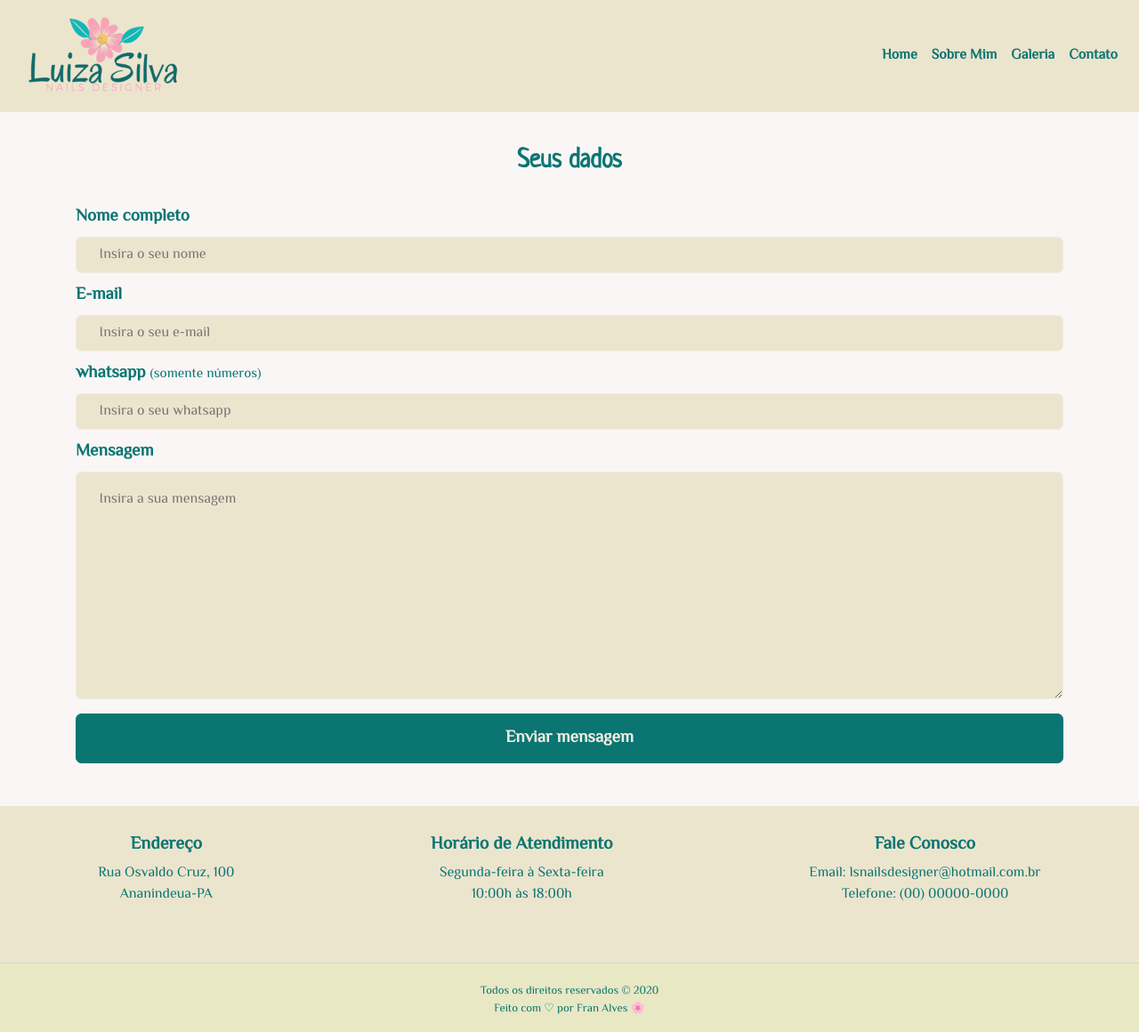
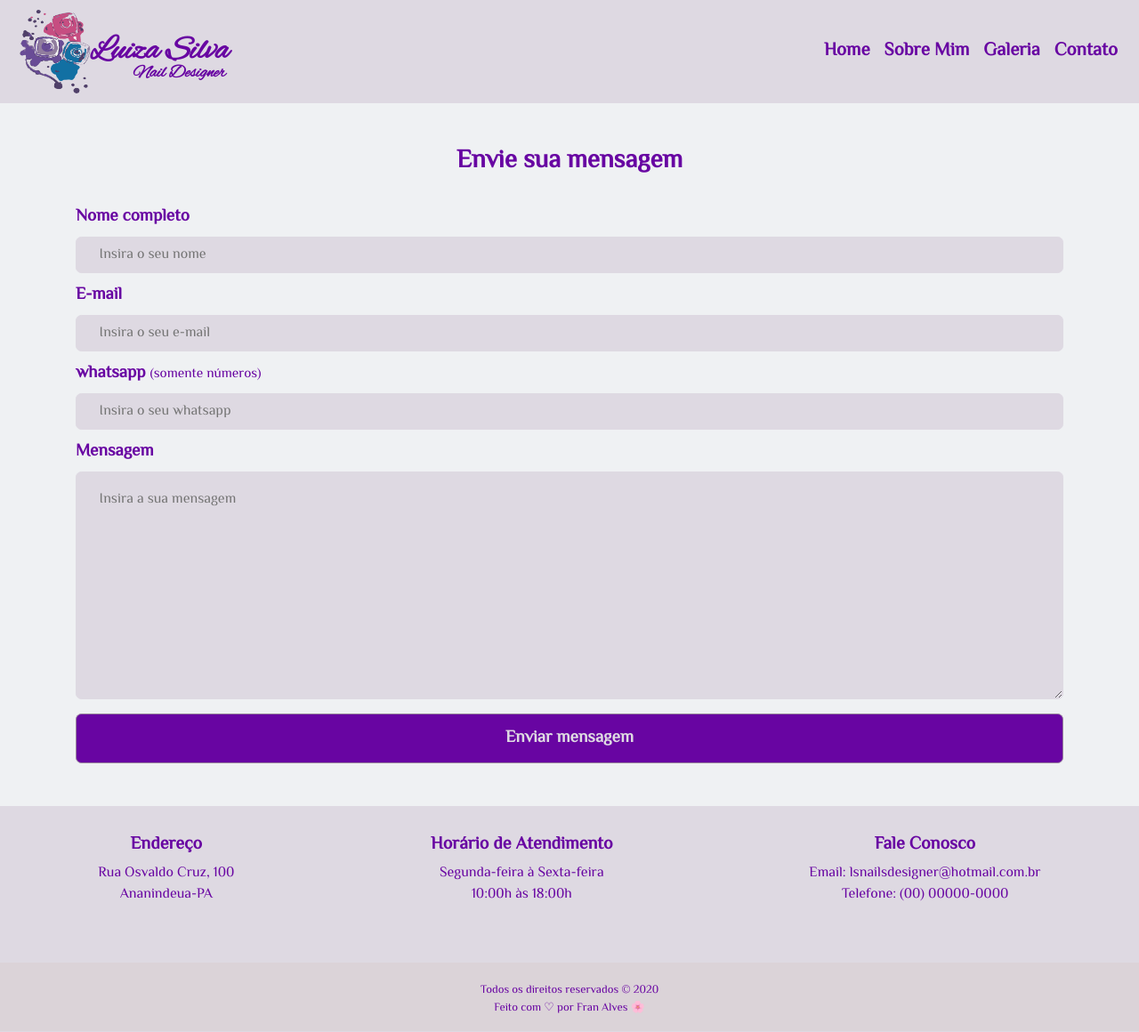
Before and after one commit to fransanalves/first-project, a PHP site: page /form.html in a window 1280 px wide. Shown: the whole page at 89% size. After the commit the page ends 1139 px from the top, so only its background shows below. Run offline with PHP 8.4, Linux system fonts and the light colour scheme; some libraries are stand-ins or nearby versions.

Commit message:
alterações de cores no layout

```diff
--- a/about.html
+++ b/about.html
@@ -10,9 +10,11 @@
     </head>
     <body>
         <header class="container-fluid header-nav fixed-top">
-            <nav class="navbar navbar-expand-lg navbar-light">
+            <nav class="navbar navbar-expand-lg navbar-light nav-principal">
                 <a class="navbar-brand" href="#">
-                    <img src="img_/flower-logo.png" width="200" height="100" alt="logomarca">
+                    <img src="img_/esmaltes1.png" class="img-icons" alt="Esmaltes coloridos">
+                    <h1 class="logo">Luiza Silva</h1>
+                    <p class="sub-logo">Nail Designer</p>
                 </a>
                 <button class="navbar-toggler " type="button" data-toggle="collapse" data-target="#navbarNav" aria-controls="navbarNav">
                     <span class="navbar-toggler-icon"></span>
--- a/css_/form.css
+++ b/css_/form.css
@@ -27,13 +27,14 @@
     display: block;
     width: 100%;
     height: 2.6rem;
+    border: 1px solid #ded9e2;
     border-radius: .4rem;
     outline: 0;
     padding: 0 1.6rem;
-    background: #ECE5CE;
-    border: 1px solid #f1ece2;
+    background: #ded9e2;
 
 }
+
 .textarea-block textarea {
     padding: 1.2rem 1.6rem;
     height: 16rem;
@@ -52,12 +53,12 @@
 
 .footer-block button {
     width: 100%;
-    color: #f1ece2;
+    color: #ded9e2;
     font-weight: bold;
     font-size: 1.2rem;
     margin-top: 1rem;
     padding: .8rem;
     border-radius: .4rem;
-    border: 1px solid #0B7572;
-    background: #0B7572;
+    border: 1px solid #9a879d;
+    background: #6805A2;
 }
--- a/css_/style.css
+++ b/css_/style.css
@@ -9,6 +9,12 @@
     font-size: 1rem;
 }
 
+@font-face {
+    font-family: "AlexBrush";
+    src: url("../fontes_/AlexBrush-Regular.ttf");
+    font-size: 1rem;
+}
+
 * {
     margin: 0;
     padding: 0;
@@ -16,15 +22,49 @@
 }
 
 body {
-    color: #0B7572;
+    color: #6805A2;
     font-family: "ElMessiri";
-    background: #faf6f6;
+    background-color: #eff1f3;
+
 }
 
 .header-nav {
-    background: #ECE5CE;
+    background: #ded9e2;
     padding-left: 0;
     padding-right: 0;
+}
+
+.navbar-brand {
+    display: flex;
+    align-items: center;
+    padding-top: 0;
+    padding-bottom: 0;
+    margin-right: 0;
+}
+
+.img-icons {
+    width: 100px;
+    height: 100px;
+}
+
+.logo {
+    font-size: 2.3rem;
+}
+
+.logo, .sub-logo {
+    font-weight: bold;
+    color: #6805A2;
+    margin-bottom: 0;
+    font-family: "AlexBrush";
+    margin-left: -.93rem;
+}
+
+.logo:hover, .sub-logo:hover {
+    color: #d72483;
+}
+.sub-logo {
+    margin-top: 3rem;
+    margin-left: -6.7rem;
 }
 
 .carousel {
@@ -32,21 +72,22 @@ body {
 }
 
 .navbar-light .navbar-nav .nav-link {
-    color: #0B7572;
+    color: #6805A2;
     font-weight: bold;
+    font-size: 1.3rem;
 }
 
 .navbar-light .navbar-nav .nav-link:hover {
-    color: #f4acb7;
+    color: #d72483;
 }
 
 .navbar-light .navbar-toggler {
-    border-color: rgba(255,192,203 ,1 );
+    border-color: rgba(154,135,157 ,1 );
     padding: .2rem .3rem;
 }
 
 .title-principal {
-    font-family: "Neucha";
+    font-family: "ElMessiri";
     font-weight: bold;
     text-align: center;
     margin: 2rem 0 1rem 0;
@@ -69,7 +110,7 @@ body {
 
 /* Estilo rodapé maior */
 .footer-lg {
-    background-color: #ECE5CE;
+    background-color: #ded9e2;
 }
 
 .items-footer-lg {
@@ -92,8 +133,7 @@ body {
 /* Estilo rodapé menor */
 .footer-sm {
     text-align: center;
-    background-color: #E8E8C4;
-    border-top: 1px solid #D4D6D5;
+    background-color: #dbd3d8;
 }
 
 .items-footer-sm {
--- a/form.html
+++ b/form.html
@@ -12,9 +12,11 @@
 
     <body>
         <header class="container-fluid header-nav fixed-top">
-            <nav class="navbar navbar-expand-lg navbar-light">
+            <nav class="navbar navbar-expand-lg navbar-light nav-principal">
                 <a class="navbar-brand" href="#">
-                    <img src="img_/flower-logo.png" width="200" height="100" alt="logomarca">
+                    <img src="img_/esmaltes1.png" class="img-icons" alt="Esmaltes coloridos">
+                    <h1 class="logo">Luiza Silva</h1>
+                    <p class="sub-logo">Nail Designer</p>
                 </a>
                 <button class="navbar-toggler " type="button" data-toggle="collapse" data-target="#navbarNav" aria-controls="navbarNav">
                     <span class="navbar-toggler-icon"></span>
@@ -42,7 +44,7 @@
         <main class="container principal-form">
             <form action="/" id="form-contato" method="POST">
                 <fieldset>
-                    <legend class="title-principal">Seus dados</legend>
+                    <legend class="title-principal">Envie sua mensagem</legend>
 
                     <div class="input-block">
                         <label for="name">Nome completo</label>
--- a/gallery.html
+++ b/gallery.html
@@ -12,9 +12,11 @@
 
     <body>
         <header class="container-fluid header-nav fixed-top">
-            <nav class="navbar navbar-expand-lg navbar-light">
+            <nav class="navbar navbar-expand-lg navbar-light nav-principal">
                 <a class="navbar-brand" href="#">
-                    <img src="img_/flower-logo.png" width="200" height="100" alt="logomarca">
+                    <img src="img_/esmaltes1.png" class="img-icons" alt="Esmaltes coloridos">
+                    <h1 class="logo">Luiza Silva</h1>
+                    <p class="sub-logo">Nail Designer</p>
                 </a>
                 <button class="navbar-toggler " type="button" data-toggle="collapse" data-target="#navbarNav" aria-controls="navbarNav">
                     <span class="navbar-toggler-icon"></span>
--- a/index.html
+++ b/index.html
@@ -12,9 +12,11 @@
 
     <body>
         <header class="container-fluid header-nav fixed-top">
-            <nav class="navbar navbar-expand-lg navbar-light">
+            <nav class="navbar navbar-expand-lg navbar-light nav-principal">
                 <a class="navbar-brand" href="#">
-                    <img src="img_/flower-logo.png" width="200" height="100" alt="logomarca">
+                    <img src="img_/esmaltes1.png" class="img-icons" alt="Esmaltes coloridos">
+                    <h1 class="logo">Luiza Silva</h1>
+                    <p class="sub-logo">Nail Designer</p>
                 </a>
                 <button class="navbar-toggler " type="button" data-toggle="collapse" data-target="#navbarNav" aria-controls="navbarNav">
                     <span class="navbar-toggler-icon"></span>
```
Also changed, not shown: css_/about.css (+1 -11 lines), fontes_/AlexBrush-Regular.ttf (added), img_/esmaltes.png (added), img_/esmaltes1.png (added).
